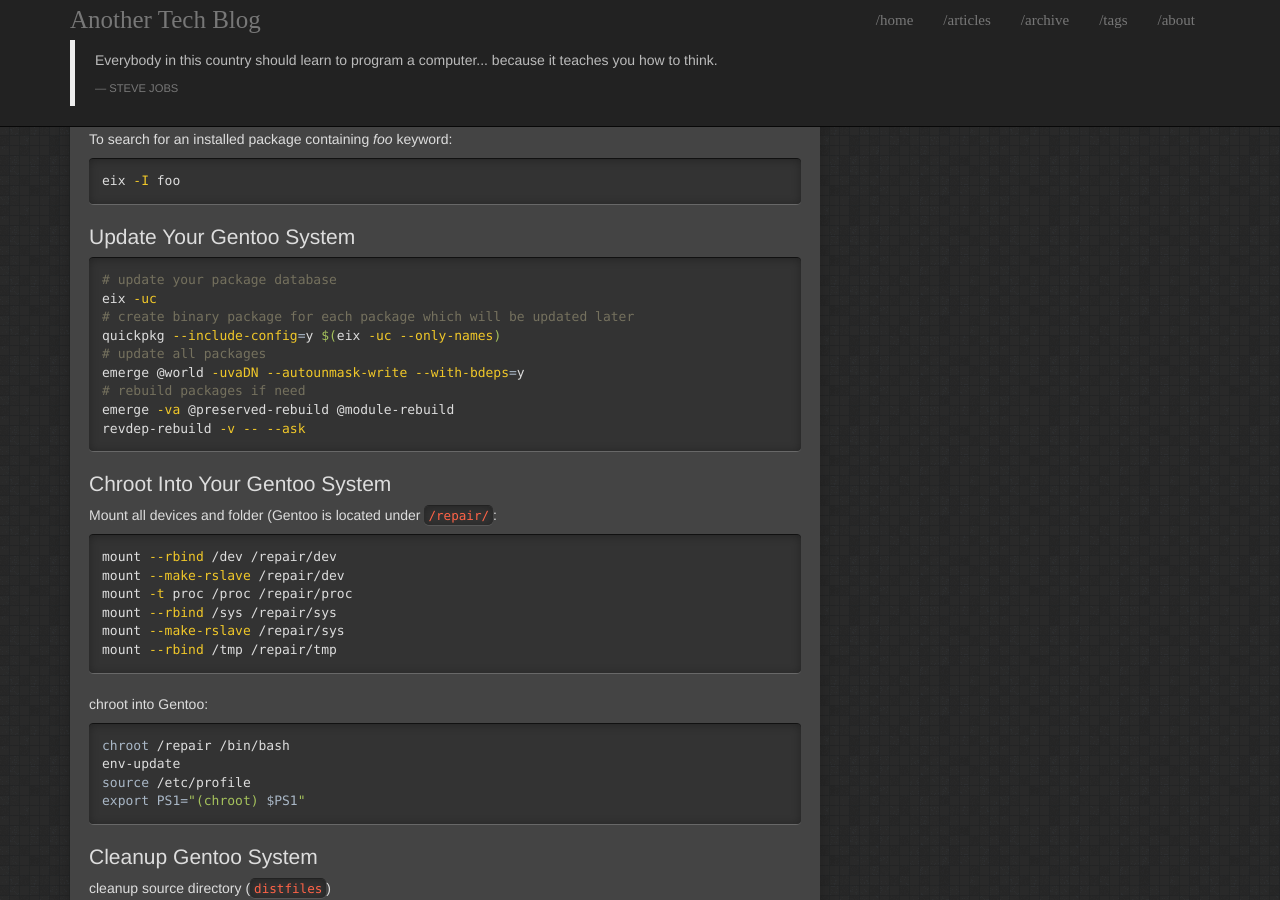
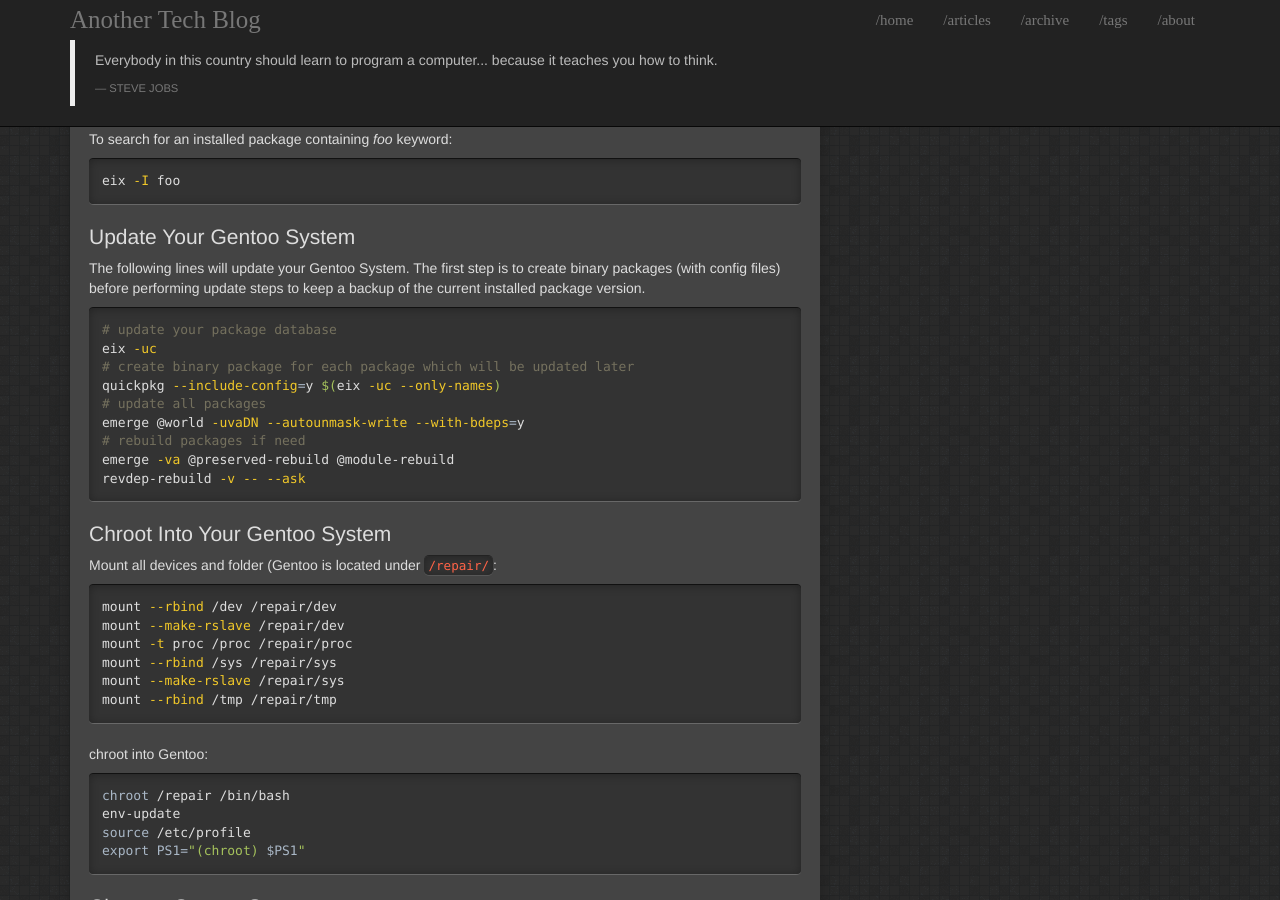
Before and after one commit to davidmainzer/davidmainzer.github.io, a Jekyll site: the page built from _articles/Gentoo_Linux.md, in a window 1280 px wide and 900 px high, scrolled down 1115 px. Built offline with Jekyll 4.4.1, drawn with Linux system fonts in a browser that asks for light colours; nearby versions of some CDN libraries; the table of contents is made by our own code.

Commit message:
Update Gentoo_Linux.md

```diff
--- a/_articles/Gentoo_Linux.md
+++ b/_articles/Gentoo_Linux.md
@@ -47,6 +47,7 @@ eix -I foo
 {% endhighlight bash %}
 
 ## Update Your Gentoo System
+The following lines will update your Gentoo System. The first step is to create binary packages (with config files) before performing update steps to keep a backup of the current installed package version.
 
 {% highlight bash %}
 # update your package database
```
